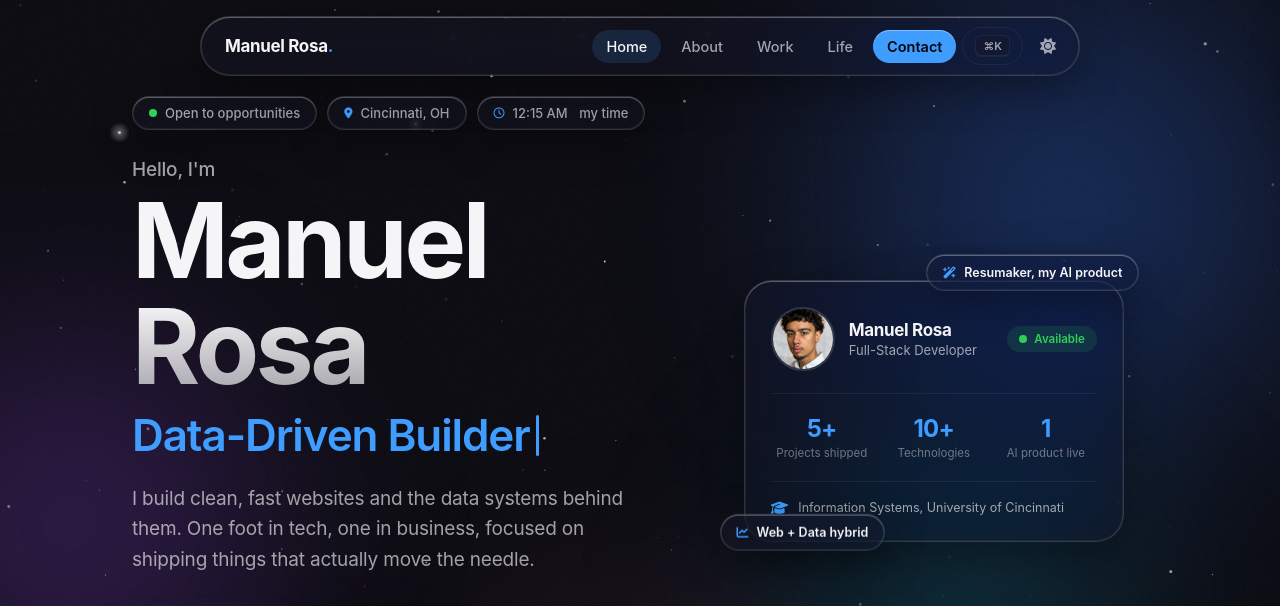
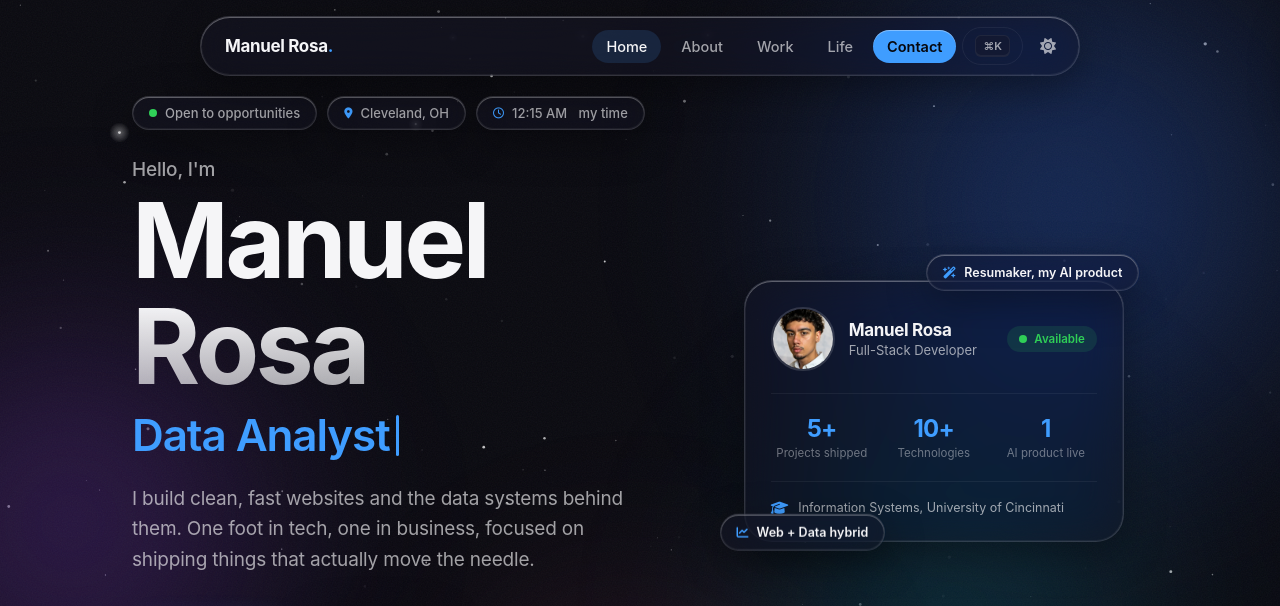
Before and after one commit to mannyrosajr/personalportfolio, a plain HTML site: page index.html in a window 1280 px wide. Shown: the top 606 px of the page. Drawn offline with nearby package versions, Linux system fonts and the light colour scheme; animation ran at ten frames a second.

Commit message:
fix: update location chip and hero role rotation
Co-Authored-By: Claude Sonnet 5 <noreply@anthropic.com>

```diff
--- a/app.js
+++ b/app.js
@@ -244,8 +244,8 @@ function initActiveNavLinks() {
 
 const ROLES = [
   "Full-Stack Developer",
-  "Data-Driven Builder",
-  "Low-Code Automator",
+  "Data Analyst",
+  "Low-Code Builder",
   "Problem Solver",
 ];
 
--- a/index.html
+++ b/index.html
@@ -117,7 +117,7 @@
         <div class="hero__content">
         <div class="hero__chips reveal" style="--d: 0ms">
           <span class="hero__chip glass"><span class="hero__chip__pulse"></span>Open to opportunities</span>
-          <span class="hero__chip glass"><i class="fa-solid fa-location-dot"></i>Cincinnati, OH</span>
+          <span class="hero__chip glass"><i class="fa-solid fa-location-dot"></i>Cleveland, OH</span>
           <span class="hero__chip glass"><i class="fa-regular fa-clock"></i><span id="local-time">--:--</span>&nbsp;my time</span>
         </div>
         <span class="hero__span reveal" style="--d: 80ms">Hello, I'm</span>
```
